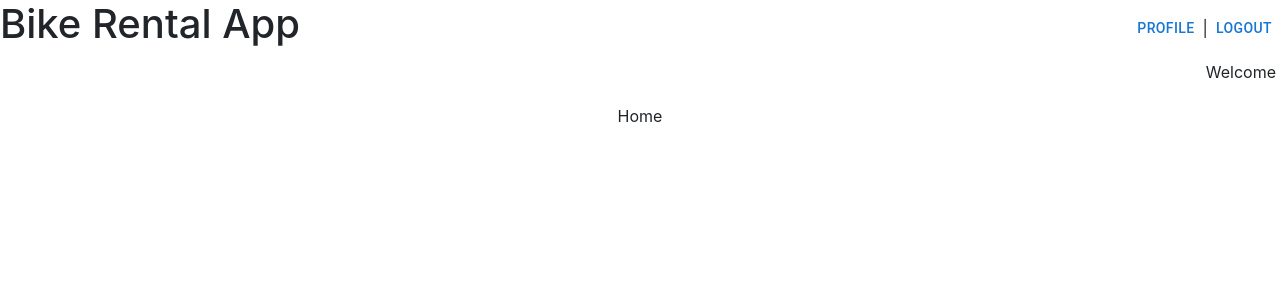
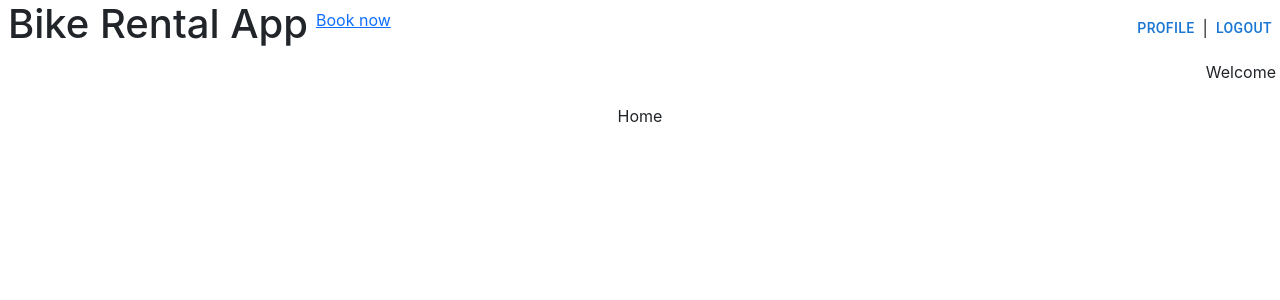
Before and after one commit to zainulabd786/bike-rental, a React (Create React App) app in the folder client/: page / in a window 1280 px wide. Shown: the top 300 px of the page. Built offline with nearby package versions, Linux system fonts and the light colour scheme; no server answers; sample sign-in values are in the browser's storage.

Commit message:
Adds user Menu component

```diff
--- /dev/null
+++ b/client/src/components/Header/UserMenu.js
@@ -0,0 +1,12 @@
+import { memo } from "react";
+import { Link } from "react-router-dom";
+
+const UserMenu = props => {
+    return <nav className="m-0">
+        <ul className="list-unstyled">
+            <li><Link to="/" >Book now</Link></li>
+        </ul>
+    </nav>
+}
+
+export default memo(UserMenu);
--- a/client/src/components/Header/index.js
+++ b/client/src/components/Header/index.js
@@ -3,8 +3,10 @@ import { Button } from "@mui/material";
 import userSlice from 'redux/slices/user';
 import { useDispatch, useSelector } from "react-redux";
 import ManagerMenu from './ManagerMenu';
+import UserMenu from './UserMenu';
 import { useNavigate } from "react-router-dom";
 import { roles } from "constants";
+
 const Header = props => {
     const dispatch = useDispatch();
     const navigate = useNavigate();
@@ -19,7 +21,10 @@ const Header = props => {
 
     return <div>
         <div className="d-flex justify-content-between">
-            <h1>Bike Rental App</h1>
+            <div className="d-flex align-items-center">
+                <h1 className="mx-2">Bike Rental App</h1>
+                <UserMenu />
+            </div>
             <div className="d-flex justify-content-between align-items-center">
                 {userInfo?.role === roles.manager && <><ManagerMenu /> |</>}
                 <Button >Profile</Button> |
```
